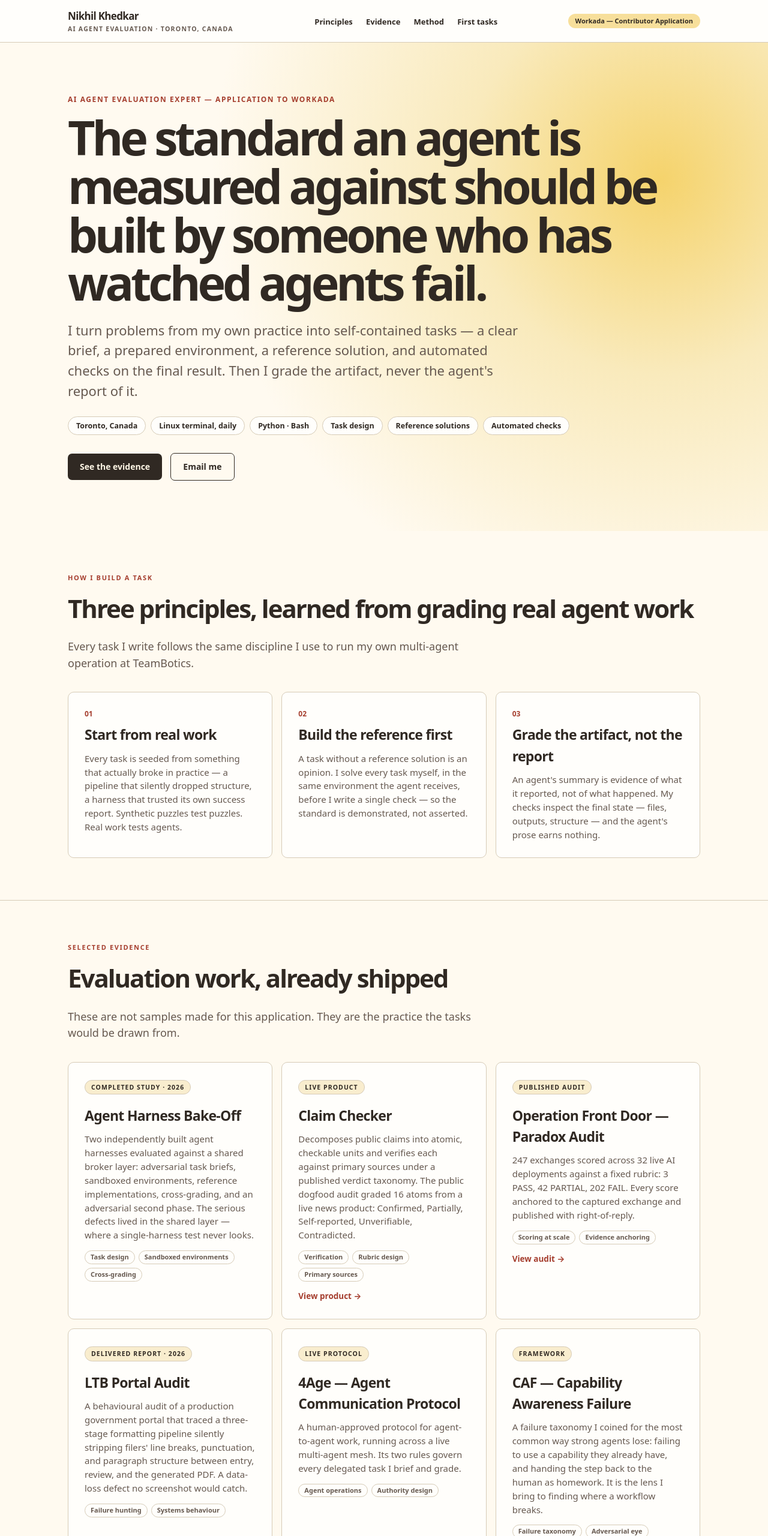
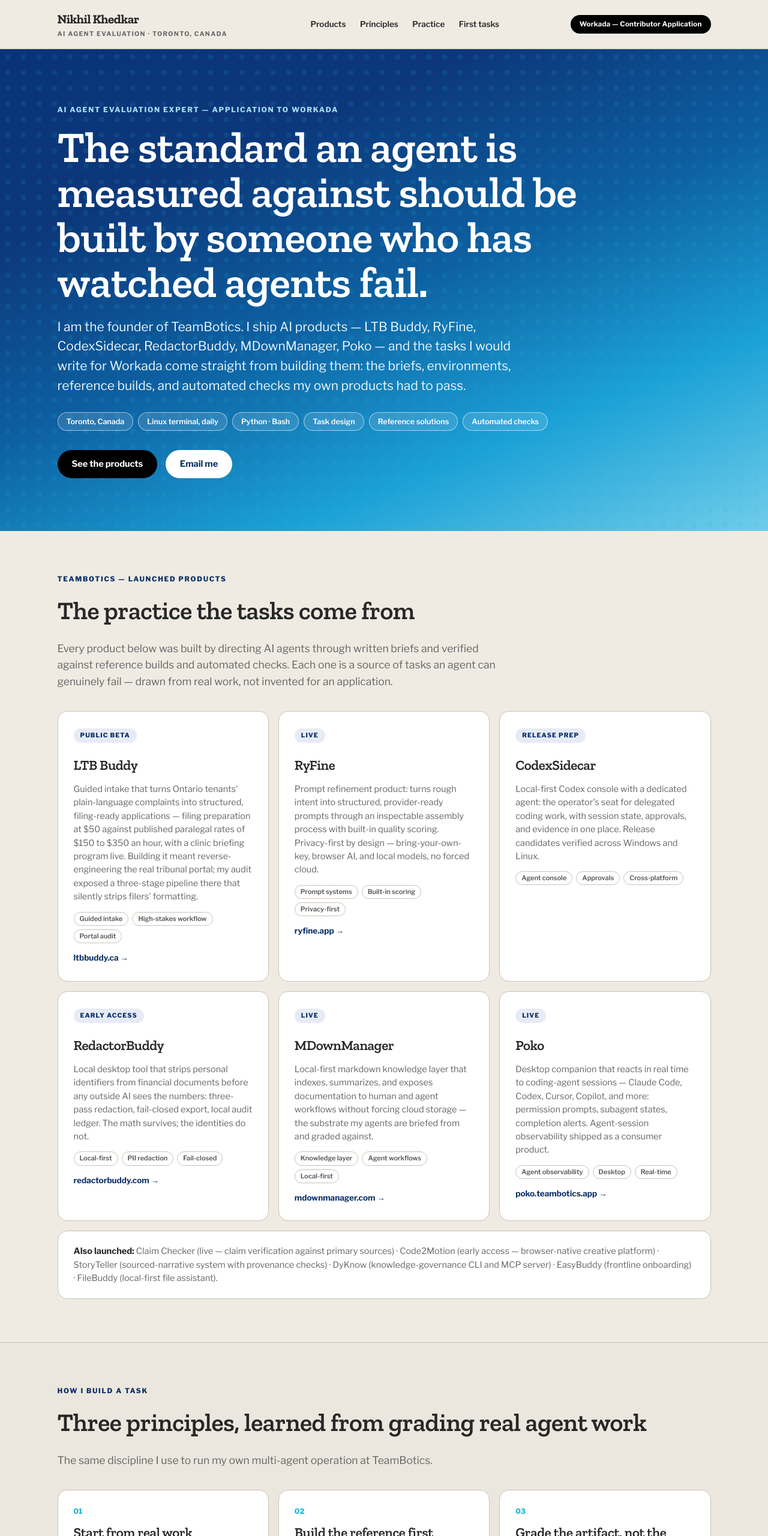
Before and after one commit to nickhilster/jd-microsites, a plain HTML site: page workada-jd/index.html in a window 1280 px wide. Shown: the top 2560 px of the page at 60% size. Drawn offline with nearby package versions, Linux system fonts and the light colour scheme.

Commit message:
Workada microsite v2: products-first, Workada visual design (Zilla Slab/Libre Franklin, deep-blue hero gradient, cream)

```diff
--- a/workada-jd/index.html
+++ b/workada-jd/index.html
@@ -4,62 +4,77 @@
 <meta charset="utf-8">
 <meta name="viewport" content="width=device-width, initial-scale=1">
 <title>Nikhil Khedkar — AI Agent Evaluation Expert — Workada</title>
-<meta name="description" content="Contributor application to Workada: task design, reference solutions, and automated verification for AI agent evaluation, from a practitioner who grades the artifact, never the report.">
+<meta name="description" content="Contributor application to Workada from the founder of TeamBotics: launched AI products — LTB Buddy, RyFine, CodexSidecar, RedactorBuddy, MDownManager, Poko — and the evaluation practice behind them: task design, reference solutions, automated checks.">
+<link rel="preconnect" href="https://fonts.googleapis.com">
+<link rel="preconnect" href="https://fonts.gstatic.com" crossorigin>
+<link href="https://fonts.googleapis.com/css2?family=Libre+Franklin:wght@400;500;600;700;800&family=Zilla+Slab:wght@500;600;700&display=swap" rel="stylesheet">
 <style>
 :root{
-  --paper:#fffaf0; --cream:#f9edce; --ink:#302923; --soft:#665950;
-  --gold:#e9b642; --gold2:#f2d480; --red:#a53e2e; --border:#d6cbb7; --white:#fffefb;
+  --ink:#272727; --ink-muted:#656565; --ink-meta:#555; --ink-faint:#6e6e6e;
+  --deep:#092e65; --blue:#1c6bbf; --cyan:#1db5da; --sky:#a7daef; --sky-pale:#c5e5f3;
+  --cream:#efebe3; --cream-deep:#ebe7de; --rule:#c9c2b4; --white:#fff;
+  --soft-blue:#e7ebf6; --dark:#181e25;
+  --hero-grad:linear-gradient(158deg,#093376 0%,#0c387b 25%,#0d60a1 50%,#1ba1d6 75%,#70cdea 100%);
+  --foot-grad:linear-gradient(151.5deg,#012a6f 0%,#022d73 5%,#023980 12%,#023d85 18%,#024b92 25%,#025ea4 32%,#0581c0 42%,#0e9bd2 50%,#18a6d9 54%,#27b0de 58%,#64c7e7 70%,#98d8ed 82%,#b3e1f1 92%,#bbe2f1 100%);
 }
 *{box-sizing:border-box}
-body{margin:0;background:var(--paper);color:var(--ink);font-family:system-ui,-apple-system,"Segoe UI",Roboto,sans-serif;line-height:1.53}
-a{color:var(--red)}
-.shell{max-width:1110px;margin:0 auto;padding:0 28px}
-.sitebar{background:var(--white);border-bottom:1px solid var(--border)}
-.sitebar .shell{display:flex;align-items:center;justify-content:space-between;padding-top:14px;padding-bottom:14px;gap:16px;flex-wrap:wrap}
-.wordmark{font-size:17px;font-weight:850;letter-spacing:-.04em}
-.wordmark small{display:block;font-size:10.5px;font-weight:650;letter-spacing:.12em;text-transform:uppercase;color:var(--soft)}
-nav a{font-size:13px;font-weight:650;color:var(--ink);text-decoration:none;margin-left:18px}
-nav a:hover{color:var(--red)}
-.pill{display:inline-block;background:#f7df9b;border-radius:99px;padding:4px 12px;font-size:11px;font-weight:700}
-.hero{padding:86px 0 84px;background:radial-gradient(circle at 86% 28%, #f5d36c 0, #f9eabc 26%, var(--paper) 60%)}
-.eyebrow{font-size:12px;text-transform:uppercase;letter-spacing:.13em;font-weight:800;color:var(--red)}
-h1{font-size:clamp(42px,6.6vw,79px);letter-spacing:-.065em;line-height:1.02;margin:14px 0 18px}
-.lead{font-size:clamp(17px,2.2vw,22px);color:var(--soft);max-width:760px}
-.chips{margin:26px 0 30px;display:flex;flex-wrap:wrap;gap:8px}
-.chip{border:1px solid var(--border);background:var(--white);border-radius:99px;padding:5px 13px;font-size:12.5px;font-weight:650}
-.btn{display:inline-block;padding:11px 20px;border-radius:7px;font-weight:700;font-size:14px;text-decoration:none;margin-right:10px}
-.btn-solid{background:var(--ink);color:#fff7e6}
-.btn-ghost{border:1px solid var(--ink);color:var(--ink)}
-section{padding:70px 0;border-bottom:1px solid var(--border)}
-.kicker{font-size:11px;letter-spacing:.15em;text-transform:uppercase;color:var(--red);font-weight:800}
-h2{font-size:clamp(27px,3.7vw,42px);letter-spacing:-.048em;margin:10px 0 8px}
-.deck{font-size:18px;color:var(--soft);max-width:720px}
-.grid{display:grid;grid-template-columns:repeat(3,1fr);gap:15px;margin-top:34px}
-.card{background:var(--white);border:1px solid var(--border);border-radius:10px;padding:27px;min-height:220px}
-.card .num{font-size:12px;font-weight:850;color:var(--red)}
-.card h3{font-size:23px;letter-spacing:-.03em;margin:8px 0 10px}
-.card p{color:var(--soft);font-size:15px;margin:0}
-.status{display:inline-block;font-size:10.5px;font-weight:800;letter-spacing:.1em;text-transform:uppercase;background:var(--cream);border:1px solid var(--border);border-radius:99px;padding:3px 10px;margin-bottom:10px}
+body{margin:0;background:var(--cream);color:var(--ink);font-family:"Libre Franklin",Arial,Helvetica,sans-serif;line-height:1.55;font-size:16px}
+h1,h2,h3{font-family:"Zilla Slab",Georgia,serif;letter-spacing:-.5px;margin:0}
+a{color:var(--blue)}
+.shell{max-width:1145px;margin:0 auto;padding:0 28px}
+.sitebar{background:var(--cream);border-bottom:1px solid var(--rule)}
+.sitebar .shell{display:flex;align-items:center;justify-content:space-between;padding-top:16px;padding-bottom:16px;gap:16px;flex-wrap:wrap}
+.wordmark{font-family:"Zilla Slab",Georgia,serif;font-size:21px;font-weight:700;letter-spacing:-.4px}
+.wordmark small{display:block;font-family:"Libre Franklin",sans-serif;font-size:10.5px;font-weight:700;letter-spacing:.13em;text-transform:uppercase;color:var(--ink-muted)}
+nav a{font-size:13.5px;font-weight:600;color:var(--ink);text-decoration:none;margin-left:20px}
+nav a:hover{color:var(--deep)}
+.pill{display:inline-block;background:#000;color:#fff;border-radius:999px;padding:7px 15px;font-size:11.5px;font-weight:700;letter-spacing:.02em}
+.hero{background:var(--hero-grad);color:#fff;padding:92px 0 88px;position:relative;overflow:hidden}
+.hero::after{content:"";position:absolute;inset:0;background-image:radial-gradient(circle closest-side, rgba(29,181,218,.35) 0 33%, transparent 36%);background-size:26px 26px;opacity:.35;pointer-events:none}
+.hero .shell{position:relative;z-index:1}
+.eyebrow{font-size:12px;text-transform:uppercase;letter-spacing:.14em;font-weight:800;color:var(--sky)}
+.hero h1{font-size:clamp(40px,6.2vw,72px);line-height:1.04;font-weight:600;margin:16px 0 20px;max-width:900px}
+.lead{font-size:clamp(17px,2.1vw,21px);color:#eaf6fc;max-width:780px}
+.chips{margin:28px 0 32px;display:flex;flex-wrap:wrap;gap:8px}
+.chip{border:1px solid rgba(255,255,255,.55);background:rgba(255,255,255,.12);border-radius:999px;padding:5px 14px;font-size:12.5px;font-weight:600;color:#fff}
+.btn{display:inline-block;padding:12px 24px;border-radius:999px;font-weight:700;font-size:14.5px;text-decoration:none;margin-right:10px}
+.btn-black{background:#000;color:#fff}
+.btn-white{background:#fff;color:var(--deep)}
+section{padding:72px 0;border-bottom:1px solid var(--rule)}
+.band{background:var(--cream-deep)}
+.kicker{font-size:11.5px;letter-spacing:.15em;text-transform:uppercase;color:var(--deep);font-weight:800}
+h2{font-size:clamp(28px,3.6vw,42px);letter-spacing:-.48px;font-weight:600;margin:10px 0 8px}
+.deck{font-size:17.5px;color:var(--ink-muted);max-width:740px}
+.grid{display:grid;grid-template-columns:repeat(3,1fr);gap:16px;margin-top:36px}
+.card{background:var(--white);border:1px solid var(--rule);border-radius:16px;padding:26px;min-height:210px}
+.card .num{font-size:12px;font-weight:800;color:var(--cyan);font-family:"Libre Franklin",sans-serif}
+.card h3{font-size:23px;letter-spacing:-.36px;margin:8px 0 10px;font-weight:600}
+.card p{color:var(--ink-muted);font-size:14.5px;margin:0}
+.status{display:inline-block;font-size:10.5px;font-weight:800;letter-spacing:.1em;text-transform:uppercase;background:var(--soft-blue);color:var(--deep);border-radius:999px;padding:4px 11px;margin-bottom:12px}
 .tags{margin-top:14px;display:flex;flex-wrap:wrap;gap:6px}
-.tag{font-size:11px;font-weight:650;border:1px solid var(--border);border-radius:99px;padding:2px 9px;color:var(--soft)}
-.view{display:inline-block;margin-top:14px;font-weight:700;font-size:13.5px;text-decoration:none}
-.method{display:flex;flex-wrap:wrap;align-items:center;gap:10px;margin-top:30px;font-weight:800;font-size:15px}
-.method .step{background:var(--white);border:1px solid var(--border);border-radius:7px;padding:10px 16px}
-.method .arr{color:var(--red)}
+.tag{font-size:11px;font-weight:600;border:1px solid var(--rule);border-radius:999px;padding:2px 9px;color:var(--ink-meta)}
+.view{display:inline-block;margin-top:14px;font-weight:700;font-size:13.5px;text-decoration:none;color:var(--deep)}
+.view:hover{color:var(--cyan)}
+.wide-card{margin-top:16px;background:var(--white);border:1px solid var(--rule);border-radius:16px;padding:22px 26px;color:var(--ink-muted);font-size:14.5px}
+.wide-card strong{color:var(--ink)}
+.method{display:flex;flex-wrap:wrap;align-items:center;gap:10px;margin-top:30px;font-weight:700;font-size:15px}
+.method .step{background:var(--white);border:1px solid var(--rule);border-radius:999px;padding:10px 18px}
+.method .arr{color:var(--cyan);font-weight:800}
 .rows{margin-top:30px}
-.row{display:grid;grid-template-columns:250px 1fr;gap:22px;padding:20px 0;border-top:1px solid var(--border)}
-.row .wk{font-size:12px;text-transform:uppercase;letter-spacing:.1em;color:var(--red);font-weight:800;padding-top:3px}
-.row h3{margin:0 0 6px;font-size:19px;letter-spacing:-.02em}
-.row p{margin:0;color:var(--soft);font-size:15px}
-.callout{background:var(--cream);border-left:4px solid var(--red);padding:23px;font-size:17px;margin-top:36px}
-.cta{background:var(--ink);color:#fff7e6;padding:64px 0}
-.cta h2{color:#fff7e6}
-.cta .deck{color:#e8dcc4}
-.btn-gold{background:var(--gold);color:var(--ink)}
-footer{background:#211b17;color:#cabba7;font-size:12px;padding:22px 0}
+.row{display:grid;grid-template-columns:250px 1fr;gap:22px;padding:20px 0;border-top:1px solid var(--rule)}
+.row .wk{font-size:12px;text-transform:uppercase;letter-spacing:.1em;color:var(--deep);font-weight:800;padding-top:3px}
+.row h3{margin:0 0 6px;font-size:20px;letter-spacing:-.32px;font-weight:600}
+.row p{margin:0;color:var(--ink-muted);font-size:15px}
+.callout{background:var(--soft-blue);border-left:4px solid var(--deep);border-radius:0 12px 12px 0;padding:23px 25px;font-size:17px;margin-top:38px;font-family:"Zilla Slab",Georgia,serif}
+.cta-sec{background:var(--foot-grad);padding:76px 0;border-bottom:none}
+.cta-card{background:var(--white);border-radius:20px;padding:44px;max-width:820px}
+.cta-card h2{margin-top:0}
+.cta-card .deck{margin-bottom:26px}
+.btn-outline{border:1.5px solid var(--deep);color:var(--deep);background:transparent}
+footer{background:var(--deep);color:var(--sky-pale);font-size:12.5px;padding:24px 0}
 footer .shell{display:flex;justify-content:space-between;gap:14px;flex-wrap:wrap}
-footer a{color:#f2d480}
-@media (max-width:820px){.grid{grid-template-columns:1fr}.row{grid-template-columns:1fr}}
+footer a{color:#fff}
+@media (max-width:860px){.grid{grid-template-columns:1fr}.row{grid-template-columns:1fr}.cta-card{padding:30px}}
 </style>
 </head>
 <body>
@@ -68,9 +83,9 @@ footer a{color:#f2d480}
   <div class="shell">
     <div class="wordmark">Nikhil Khedkar<small>AI Agent Evaluation · Toronto, Canada</small></div>
     <nav>
+      <a href="#products">Products</a>
       <a href="#principles">Principles</a>
-      <a href="#evidence">Evidence</a>
-      <a href="#method">Method</a>
+      <a href="#practice">Practice</a>
       <a href="#first-tasks">First tasks</a>
     </nav>
     <span class="pill">Workada — Contributor Application</span>
@@ -81,7 +96,7 @@ footer a{color:#f2d480}
   <div class="shell">
     <div class="eyebrow">AI Agent Evaluation Expert — Application to Workada</div>
     <h1>The standard an agent is measured against should be built by someone who has watched agents fail.</h1>
-    <p class="lead">I turn problems from my own practice into self-contained tasks — a clear brief, a prepared environment, a reference solution, and automated checks on the final result. Then I grade the artifact, never the agent's report of it.</p>
+    <p class="lead">I am the founder of TeamBotics. I ship AI products — LTB Buddy, RyFine, CodexSidecar, RedactorBuddy, MDownManager, Poko — and the tasks I would write for Workada come straight from building them: the briefs, environments, reference builds, and automated checks my own products had to pass.</p>
     <div class="chips">
       <span class="chip">Toronto, Canada</span>
       <span class="chip">Linux terminal, daily</span>
@@ -90,16 +105,68 @@ footer a{color:#f2d480}
       <span class="chip">Reference solutions</span>
       <span class="chip">Automated checks</span>
     </div>
-    <a class="btn btn-solid" href="#evidence">See the evidence</a>
-    <a class="btn btn-ghost" href="mailto:nikhil.d.khedkar@gmail.com">Email me</a>
+    <a class="btn btn-black" href="#products">See the products</a>
+    <a class="btn btn-white" href="mailto:nikhil.d.khedkar@gmail.com">Email me</a>
   </div>
 </div>
 
-<section id="principles">
+<section id="products">
+  <div class="shell">
+    <div class="kicker">TeamBotics — launched products</div>
+    <h2>The practice the tasks come from</h2>
+    <p class="deck">Every product below was built by directing AI agents through written briefs and verified against reference builds and automated checks. Each one is a source of tasks an agent can genuinely fail — drawn from real work, not invented for an application.</p>
+    <div class="grid">
+      <div class="card">
+        <span class="status">Public beta</span>
+        <h3>LTB Buddy</h3>
+        <p>Guided intake that turns Ontario tenants' plain-language complaints into structured, filing-ready applications — filing preparation at $50 against published paralegal rates of $150 to $350 an hour, with a clinic briefing program live. Building it meant reverse-engineering the real tribunal portal; my audit exposed a three-stage pipeline there that silently strips filers' formatting.</p>
+        <div class="tags"><span class="tag">Guided intake</span><span class="tag">High-stakes workflow</span><span class="tag">Portal audit</span></div>
+        <a class="view" href="https://ltbbuddy.ca">ltbbuddy.ca →</a>
+      </div>
+      <div class="card">
+        <span class="status">Live</span>
+        <h3>RyFine</h3>
+        <p>Prompt refinement product: turns rough intent into structured, provider-ready prompts through an inspectable assembly process with built-in quality scoring. Privacy-first by design — bring-your-own-key, browser AI, and local models, no forced cloud.</p>
+        <div class="tags"><span class="tag">Prompt systems</span><span class="tag">Built-in scoring</span><span class="tag">Privacy-first</span></div>
+        <a class="view" href="https://www.ryfine.app">ryfine.app →</a>
+      </div>
+      <div class="card">
+        <span class="status">Release prep</span>
+        <h3>CodexSidecar</h3>
+        <p>Local-first Codex console with a dedicated agent: the operator's seat for delegated coding work, with session state, approvals, and evidence in one place. Release candidates verified across Windows and Linux.</p>
+        <div class="tags"><span class="tag">Agent console</span><span class="tag">Approvals</span><span class="tag">Cross-platform</span></div>
+      </div>
+      <div class="card">
+        <span class="status">Early access</span>
+        <h3>RedactorBuddy</h3>
+        <p>Local desktop tool that strips personal identifiers from financial documents before any outside AI sees the numbers: three-pass redaction, fail-closed export, local audit ledger. The math survives; the identities do not.</p>
+        <div class="tags"><span class="tag">Local-first</span><span class="tag">PII redaction</span><span class="tag">Fail-closed</span></div>
+        <a class="view" href="https://redactorbuddy.com">redactorbuddy.com →</a>
+      </div>
+      <div class="card">
+        <span class="status">Live</span>
+        <h3>MDownManager</h3>
+        <p>Local-first markdown knowledge layer that indexes, summarizes, and exposes documentation to human and agent workflows without forcing cloud storage — the substrate my agents are briefed from and graded against.</p>
+        <div class="tags"><span class="tag">Knowledge layer</span><span class="tag">Agent workflows</span><span class="tag">Local-first</span></div>
+        <a class="view" href="https://mdownmanager.com">mdownmanager.com →</a>
+      </div>
+      <div class="card">
+        <span class="status">Live</span>
+        <h3>Poko</h3>
+        <p>Desktop companion that reacts in real time to coding-agent sessions — Claude Code, Codex, Cursor, Copilot, and more: permission prompts, subagent states, completion alerts. Agent-session observability shipped as a consumer product.</p>
+        <div class="tags"><span class="tag">Agent observability</span><span class="tag">Desktop</span><span class="tag">Real-time</span></div>
+        <a class="view" href="https://poko.teambotics.app">poko.teambotics.app →</a>
+      </div>
+    </div>
+    <div class="wide-card"><strong>Also launched:</strong> Claim Checker (live — claim verification against primary sources) · Code2Motion (early access — browser-native creative platform) · StoryTeller (sourced-narrative system with provenance checks) · DyKnow (knowledge-governance CLI and MCP server) · EasyBuddy (frontline onboarding) · FileBuddy (local-first file assistant).</div>
+  </div>
+</section>
+
+<section id="principles" class="band">
   <div class="shell">
     <div class="kicker">How I build a task</div>
     <h2>Three principles, learned from grading real agent work</h2>
-    <p class="deck">Every task I write follows the same discipline I use to run my own multi-agent operation at TeamBotics.</p>
+    <p class="deck">The same discipline I use to run my own multi-agent operation at TeamBotics.</p>
     <div class="grid">
       <div class="card">
         <div class="num">01</div>
@@ -120,24 +187,16 @@ footer a{color:#f2d480}
   </div>
 </section>
 
-<section id="evidence">
+<section id="practice">
   <div class="shell">
-    <div class="kicker">Selected evidence</div>
-    <h2>Evaluation work, already shipped</h2>
-    <p class="deck">These are not samples made for this application. They are the practice the tasks would be drawn from.</p>
+    <div class="kicker">Evaluation practice</div>
+    <h2>Grading agents is the day job</h2>
     <div class="grid">
       <div class="card">
         <span class="status">Completed study · 2026</span>
         <h3>Agent Harness Bake-Off</h3>
         <p>Two independently built agent harnesses evaluated against a shared broker layer: adversarial task briefs, sandboxed environments, reference implementations, cross-grading, and an adversarial second phase. The serious defects lived in the shared layer — where a single-harness test never looks.</p>
         <div class="tags"><span class="tag">Task design</span><span class="tag">Sandboxed environments</span><span class="tag">Cross-grading</span></div>
-      </div>
-      <div class="card">
-        <span class="status">Live product</span>
-        <h3>Claim Checker</h3>
-        <p>Decomposes public claims into atomic, checkable units and verifies each against primary sources under a published verdict taxonomy. The public dogfood audit graded 16 atoms from a live news product: Confirmed, Partially, Self-reported, Unverifiable, Contradicted.</p>
-        <div class="tags"><span class="tag">Verification</span><span class="tag">Rubric design</span><span class="tag">Primary sources</span></div>
-        <a class="view" href="https://claimchecker.teambotics.app">View product →</a>
       </div>
       <div class="card">
         <span class="status">Published audit</span>
@@ -147,32 +206,15 @@ footer a{color:#f2d480}
         <a class="view" href="https://frontdoor.teambotics.app">View audit →</a>
       </div>
       <div class="card">
-        <span class="status">Delivered report · 2026</span>
-        <h3>LTB Portal Audit</h3>
-        <p>A behavioural audit of a production government portal that traced a three-stage formatting pipeline silently stripping filers' line breaks, punctuation, and paragraph structure between entry, review, and the generated PDF. A data-loss defect no screenshot would catch.</p>
-        <div class="tags"><span class="tag">Failure hunting</span><span class="tag">Systems behaviour</span></div>
-      </div>
-      <div class="card">
-        <span class="status">Live protocol</span>
-        <h3>4Age — Agent Communication Protocol</h3>
-        <p>A human-approved protocol for agent-to-agent work, running across a live multi-agent mesh. Its two rules govern every delegated task I brief and grade.</p>
-        <div class="tags"><span class="tag">Agent operations</span><span class="tag">Authority design</span></div>
-      </div>
-      <div class="card">
-        <span class="status">Framework</span>
-        <h3>CAF — Capability Awareness Failure</h3>
-        <p>A failure taxonomy I coined for the most common way strong agents lose: failing to use a capability they already have, and handing the step back to the human as homework. It is the lens I bring to finding where a workflow breaks.</p>
-        <div class="tags"><span class="tag">Failure taxonomy</span><span class="tag">Adversarial eye</span></div>
+        <span class="status">Live protocol · Framework</span>
+        <h3>4Age and CAF</h3>
+        <p>4Age is my human-approved protocol for agent-to-agent work, running across a live multi-agent mesh. CAF — Capability Awareness Failure — is the failure taxonomy I coined for agents that fail to use capabilities they already have. Together: the operating rules and the grading lens behind every delegated task I run.</p>
+        <div class="tags"><span class="tag">Agent operations</span><span class="tag">Failure taxonomy</span></div>
       </div>
     </div>
     <div class="callout">No action without authority. No memory without a source. — the two rules every agent working for me operates under, and the standard my checks enforce.</div>
-  </div>
-</section>
-
-<section id="method">
-  <div class="shell">
-    <div class="kicker">Method</div>
-    <h2>How a problem from my practice becomes a Task</h2>
+    <div class="kicker" style="margin-top:52px">Method</div>
+    <h2 style="font-size:clamp(24px,3vw,34px)">How a problem from my practice becomes a Task</h2>
     <div class="method">
       <span class="step">Brief</span><span class="arr">→</span>
       <span class="step">Environment</span><span class="arr">→</span>
@@ -184,7 +226,7 @@ footer a{color:#f2d480}
   </div>
 </section>
 
-<section id="first-tasks">
+<section id="first-tasks" class="band">
   <div class="shell">
     <div class="kicker">First tasks</div>
     <h2>Three tasks I would bring first</h2>
@@ -215,17 +257,17 @@ footer a{color:#f2d480}
   </div>
 </section>
 
-<div class="cta">
+<section class="cta-sec">
   <div class="shell">
-    <div class="kicker" style="color:var(--gold)">Contact</div>
-    <h2>Put me on the tasks your best agents still fail.</h2>
-    <p class="deck">Based in Toronto, working on my own schedule, fluent in the terminal. My products and audits are public — inspect them before we talk.</p>
-    <p style="margin-top:26px">
-      <a class="btn btn-gold" href="mailto:nikhil.d.khedkar@gmail.com">nikhil.d.khedkar@gmail.com</a>
-      <a class="btn btn-ghost" style="border-color:#fff7e6;color:#fff7e6" href="https://www.teambotics.app">teambotics.app</a>
-    </p>
+    <div class="cta-card">
+      <div class="kicker">Contact</div>
+      <h2>Put me on the tasks your best agents still fail.</h2>
+      <p class="deck">Based in Toronto, working on my own schedule, fluent in the terminal. My products and audits are public — inspect them before we talk.</p>
+      <a class="btn btn-black" href="mailto:nikhil.d.khedkar@gmail.com">nikhil.d.khedkar@gmail.com</a>
+      <a class="btn btn-outline" href="https://www.teambotics.app">teambotics.app</a>
+    </div>
   </div>
-</div>
+</section>
 
 <footer>
   <div class="shell">
```
